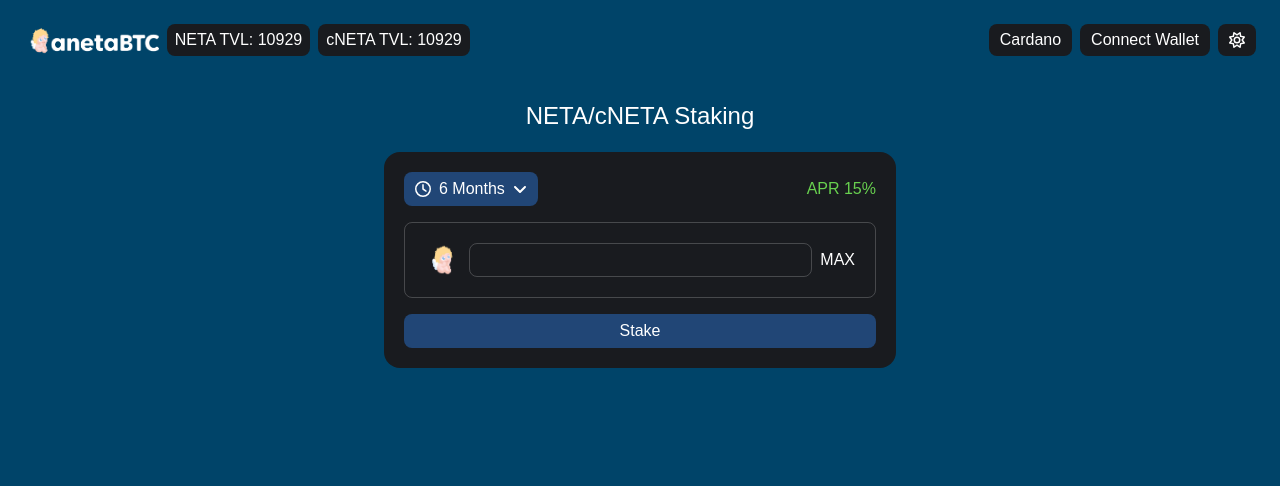
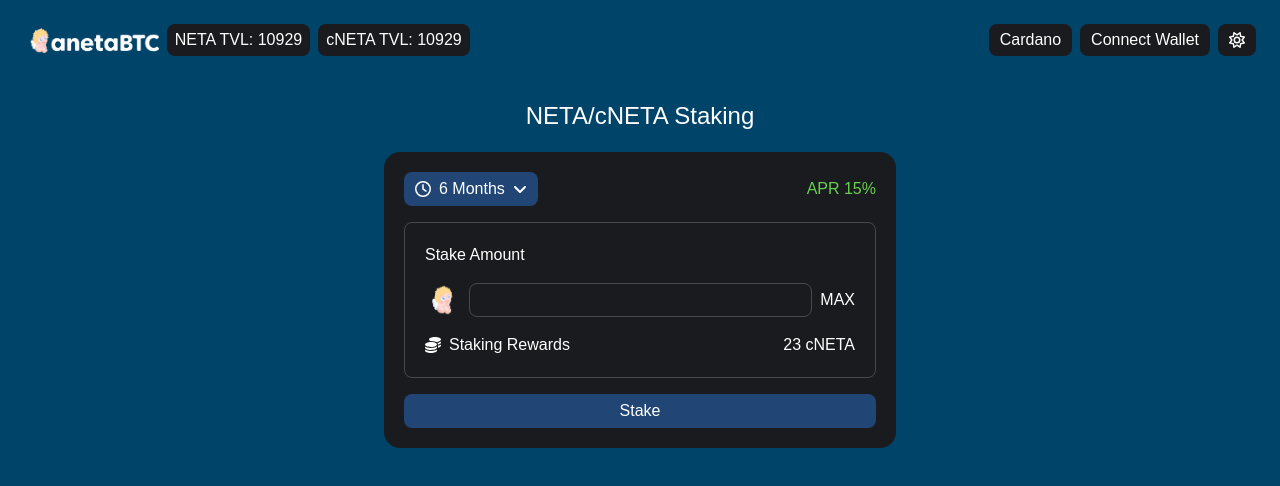
Before and after one commit to andrehafner/anetabtc.io, a Next.js app: page / in a window 1280 px wide. Shown: the top 486 px of the page. Built offline with nearby package versions, Linux system fonts and the light colour scheme.

Commit message:
finish staking UI

```diff
--- a/components/Header/index.tsx
+++ b/components/Header/index.tsx
@@ -7,7 +7,7 @@
 import WalletConnector from "./WalletConnector";
 
 const Header: React.FC = () => {
-  const theme = useSelector((state: RootState) => state.app.theme)
+  const theme = useSelector((state: RootState) => state.app.theme);
 
   return (
     <div className="h-20 p-6 flex flex-row items-center">
--- a/components/Stake/StakingInput.tsx
+++ b/components/Stake/StakingInput.tsx
@@ -1,17 +1,32 @@
+import { FontAwesomeIcon } from "@fortawesome/react-fontawesome";
+import { faCoins } from "@fortawesome/free-solid-svg-icons";
+
 interface Props {
   stakingAmount: number;
   apr: number;
   setStakingAmount: (n: number) => void;
 }
 
-const StakingInput = ({ stakingAmount, apr, setStakingAmount }: Props)=> {
-  return <div className="border border-theme p-5 rounded-lg">
-    <div className="flex flex-row items-center gap-2">
-    <img src="/logo.png" className="h-8"></img>
-    <input type="number" className="bg-transparent border border-theme rounded-lg p-1 w-full" min={0}></input>
-    <div>MAX</div>
+const StakingInput = ({ stakingAmount, apr, setStakingAmount }: Props) => {
+  return (
+    <div className="border border-theme p-5 rounded-lg flex flex-col gap-4">
+      Stake Amount
+      <div className="flex flex-row items-center gap-2">
+        <img src="/logo.png" className="h-8"></img>
+        <input
+          type="number"
+          className="bg-transparent border border-theme rounded-lg p-1 w-full"
+          min={0}
+        ></input>
+        <div>MAX</div>
+      </div>
+      <div className="flex flex-row items-center gap-2">
+        <FontAwesomeIcon className="h-4" icon={faCoins}></FontAwesomeIcon>
+        Staking Rewards
+        <div className="ml-auto">23 cNETA</div>
+      </div>
     </div>
-  </div>
-}
+  );
+};
 
-export default StakingInput
+export default StakingInput;
--- a/components/Stake/StakingLengthSelect.tsx
+++ b/components/Stake/StakingLengthSelect.tsx
@@ -33,9 +33,7 @@
         ></FontAwesomeIcon>
       </div>
       {showDropdown ? (
-        <div
-          className="absolute mt-2 w-full flex flex-col gap-2 p-2 rounded-lg component border border-theme"
-        >
+        <div className="absolute mt-2 w-full flex flex-col gap-2 p-2 rounded-lg component border border-theme">
           {Object.values(StakingLength).map((value) => {
             return (
               <div
```
Also changed, not shown: components/Stake/index.tsx (+7 -3 lines), 1 other file (tests, documents, lock files or other folders).
